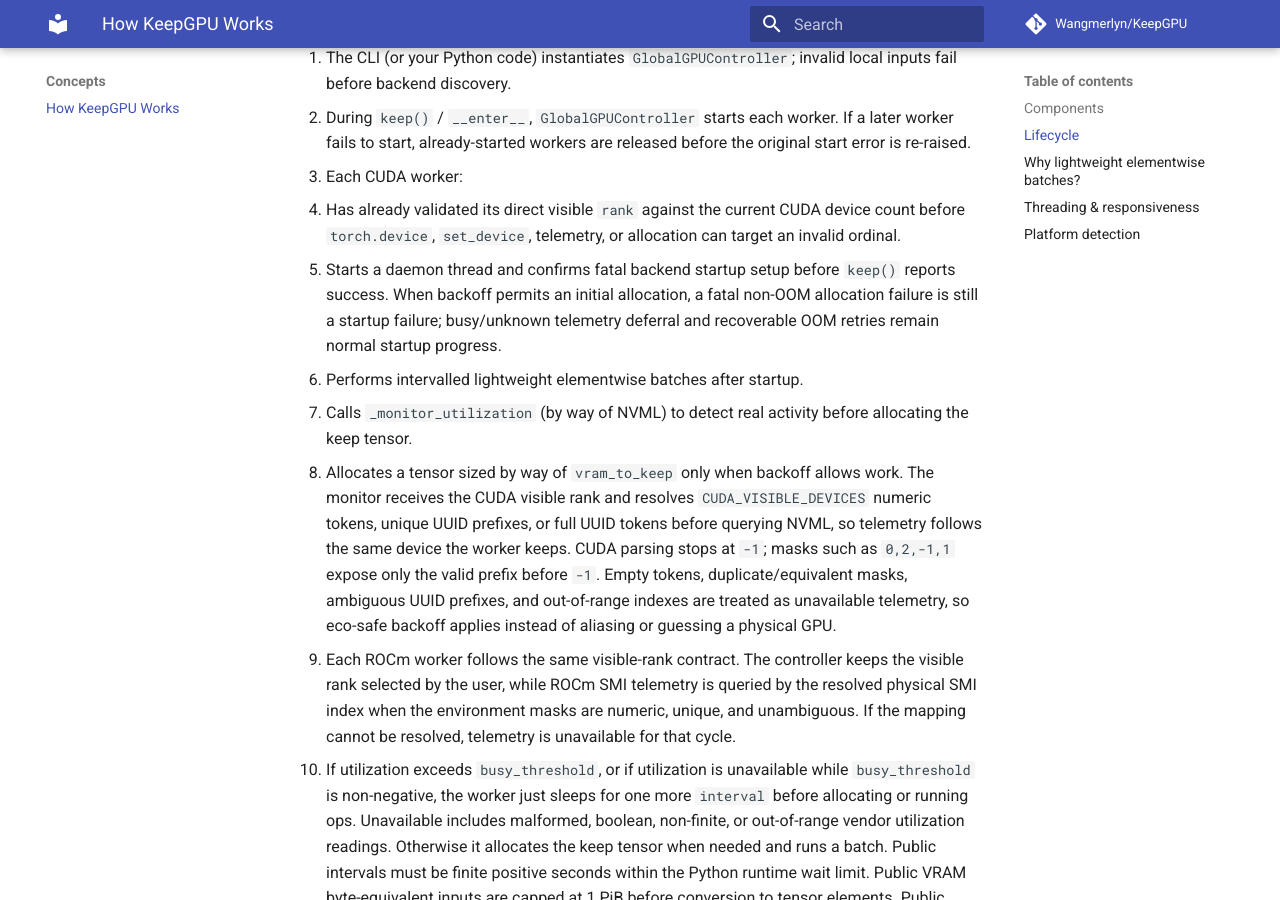
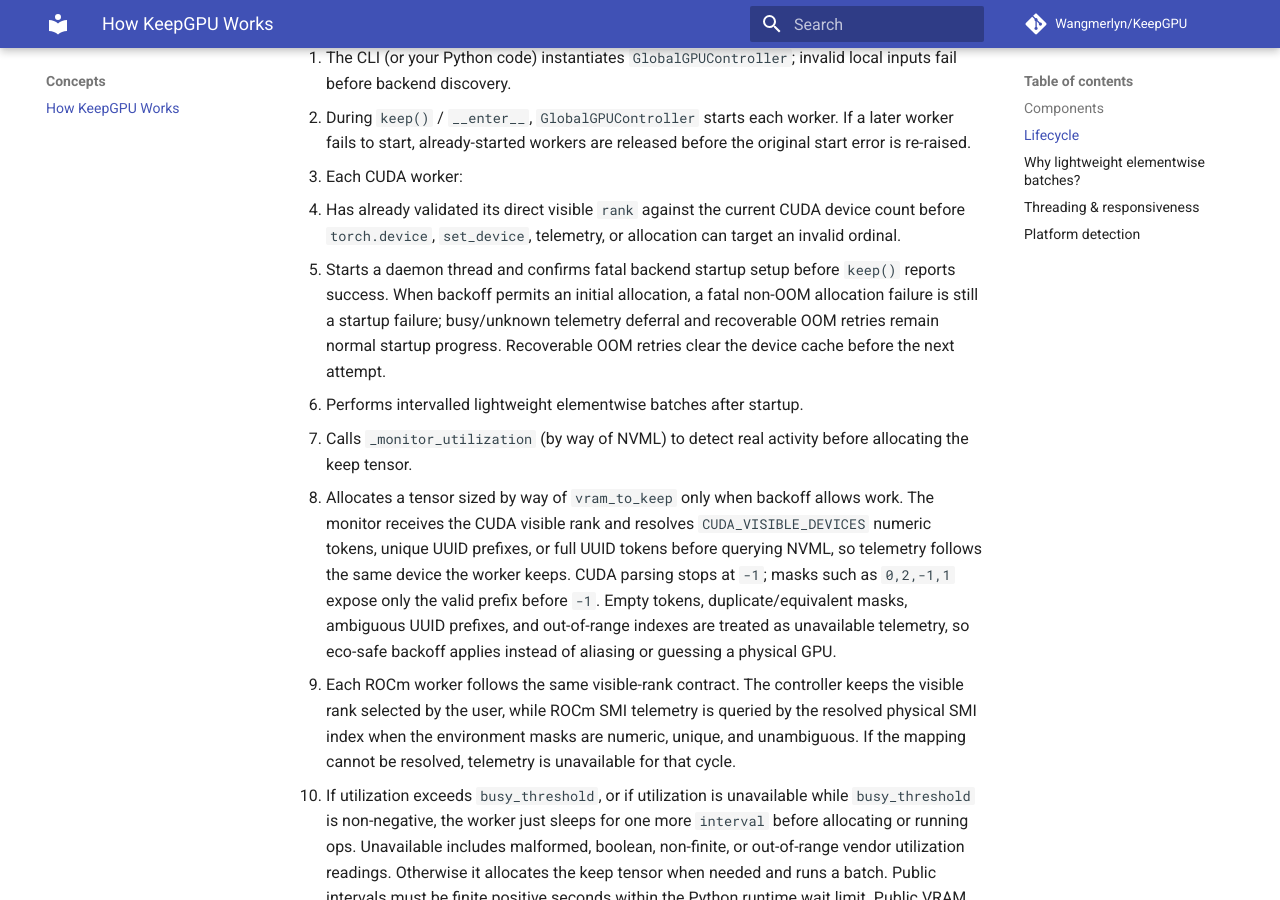
Before and after one commit to Wangmerlyn/KeepGPU, an MkDocs documentation site: the page built from docs/concepts/architecture.md, in a window 1280 px wide and 900 px high, scrolled down 1079 px. Built offline with MkDocs 1.6.1 and Material for MkDocs 9.7.7, drawn with Linux system fonts in a browser that asks for light colours; comment, search, counter and statistics services are not loaded; some of the changed text lies outside the part shown.

Commit message:
fix(controller): clear cache before startup oom retry

```diff
--- a/docs/concepts/architecture.md
+++ b/docs/concepts/architecture.md
@@ -53,7 +53,8 @@ CLI args ──▶ GlobalGPUController ──▶ [backend controller rank=0]
      `keep()` reports success. When backoff permits an initial allocation, a
      fatal non-OOM allocation failure is still a startup failure; busy/unknown
      telemetry deferral and recoverable OOM retries remain normal startup
-     progress.
+     progress. Recoverable OOM retries clear the device cache before the next
+     attempt.
    - Performs intervalled lightweight elementwise batches after startup.
    - Calls `_monitor_utilization` (by way of NVML) to detect real activity
      before allocating the keep tensor.
```
Also changed, not shown: other parts of docs/concepts/architecture.md (+2 -2 lines), AGENTS.md (+2 -1 lines), docs/plans/controller-startup-allocation-handshake.md (+2 -0 lines), 4 other files.
